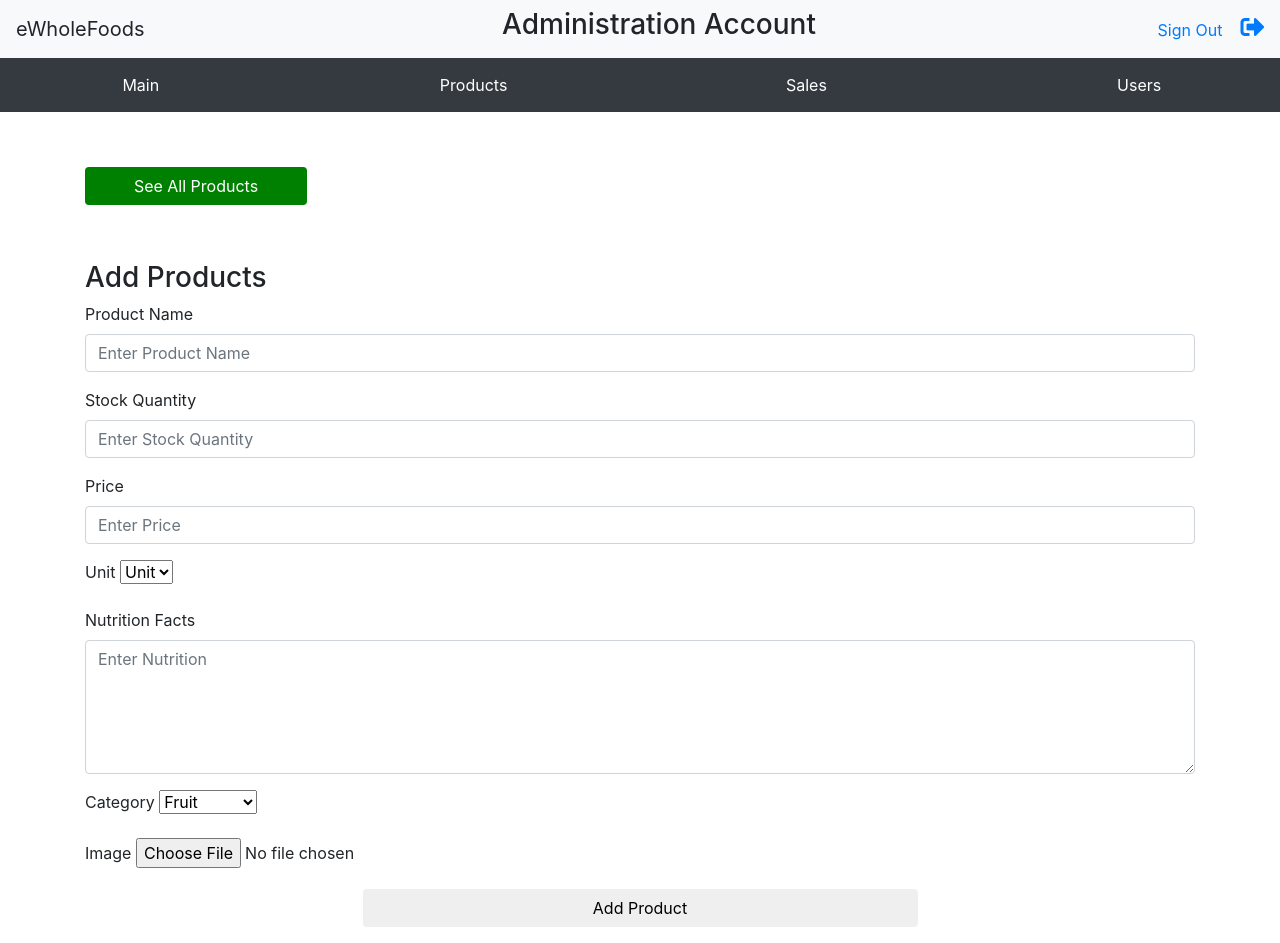
After one commit to lucychen1996/eWholeFoods, a PHP site: page /addproduct.php in a window 1280 px wide. The commit adds this page. Run offline with PHP 8.4, Linux system fonts and the light colour scheme; data that the repository does not hold is empty; some libraries are stand-ins or nearby versions.

Commit message:
Updated admin page, allow admin to add new product, and aggregate sales

```diff
--- /dev/null
+++ b/addproduct.php
@@ -0,0 +1,111 @@
+<?php
+
+require 'adminnavbar.php';
+session_start();
+require 'config.php';
+
+?>
+
+<a href="allproducts.php" class="btn addbtn">See All Products</a>
+
+<?php
+
+$_product_name = $_POST["product_name"];
+$_stock_quantity = $_POST["stock_quantity"];
+$_price= $_POST["price"];
+$_nutrition_facts = $_POST["nutrition_facts"];
+$_unit = $_POST["unit"];
+$_category = $_POST['category'];
+$file_name = $_FILES['image']['name'];
+$file_size =$_FILES['image']['size'];
+$file_tmp =$_FILES['image']['tmp_name'];
+$file_type=$_FILES['image']['type'];
+
+
+
+if(isset($_product_name)&&isset($_stock_quantity)){
+
+    if(isset($_FILES['image'])){
+        $errors= array();
+        $file_ext=strtolower(end(explode('.',$_FILES['image']['name'])));
+        $extensions= array("jpeg","jpg","png");
+        if(in_array($file_ext,$extensions)=== false){
+           $errors[]="extension not allowed, please choose a JPEG or PNG file.";
+        }
+        if($file_size > 2097152){
+           $errors[]='File size must be excately 2 MB';
+        }
+        if(empty($errors)==true){
+           move_uploaded_file($file_tmp,"pictures/".$file_name);
+        }else{
+           print_r($errors);
+        }
+     }
+
+    $sql_add = "insert into products (item_name, current_stock_quantity, price, nutrition_facts, unit, category, image)
+    values ('$_product_name', '$_stock_quantity','$_price','$_nutrition_facts','$_unit','$_category','$file_name')";
+    $result_add  = $conn->query($sql_add);
+    if($result_add ) {
+            $status = "".$_product_name." Successfully Added";
+    }
+    else {
+            $error = "Something Went Wrong";
+    }
+}
+?>
+
+<h4><?php echo $status?></h4>
+<h3>Add Products</h3>
+
+<form name="login" action="addproduct.php" method="POST" enctype = "multipart/form-data">
+    <div class="form-group">
+        <label>Product Name</label>
+        <input type="text" class="form-control" id="product_name" name="product_name" placeholder="Enter Product Name" required>
+    </div>
+    <div class="form-group">
+        <label>Stock Quantity</label>
+        <input type="number" class="form-control" min="1" id="stock_quantity" name="stock_quantity" placeholder="Enter Stock Quantity" required>
+    </div>
+    <div class="form-group">
+        <label>Price</label>
+        <input type="number" step="0.01" class="form-control" id="price" name="price" placeholder="Enter Price" required>
+    </div>
+    <div class="form-group">
+        <label>Unit</label>
+        <select name="unit">
+            <option value="unit">Unit</option>
+            <option value="lb">lbs</option>
+        </select>
+    </div>
+    <div class="form-group">
+        <label>Nutrition Facts</label>
+        <textarea class="form-control" id="nutrition_facts" name="nutrition_facts" rows="5" placeholder="Enter Nutrition" required></textarea>
+    </div>
+
+    <div class="form-group">
+        <label>Category</label>
+        <select name="category">
+            <option value="Fruit">Fruit</option>
+            <option value="Vegetable">Vegetable</option>
+            <option value="Meat">Meat</option>
+            <option value="Dairy">Dairy</option>
+            <option value="Grain">Grain</option>
+            <option value="Frozen">Frozen</option>
+            <option value="Beverage">Beverage</option>
+            <option value="Bakery">Bakery</option>
+            <option value="Snacks">Snacks</option>
+        </select>
+    </div>
+    <div class="form-group">
+        <label>Image</label>
+        <input type="file" id="image" name="image" placeholder="Enter Username" required>
+    </div>
+    <div class="form-group ">
+        <button type="submit" class="btn btn-block" id="submitbtn" value="submit" >Add Product</button>
+    </div>
+</form>
+
+
+<?php
+require 'footer.php'
+?>
--- a/adminnavbar.php
+++ b/adminnavbar.php
@@ -14,9 +14,16 @@
 
 	</head>
 	<body>
-        <nav class="navbar navbar-light bg-light justify-content-between" id="mainnav">
+        <nav class="navbar navbar-light bg-light justify-content-between">
                 <a class="navbar-brand">eWholeFoods</a>
-                <h3>Administation Page</h3>
+                <h3>Administration Account</h3>
                 <a href="logout.php">Sign Out &nbsp;&nbsp; <i style='font-size:24px' class='fas'>&#xf2f5;</i></a>
         </nav>
+        <nav class="navbar navbar-dark bg-dark justify-content-between">
+                <a href="AdminHome.php" class="btn adminbtn" id="log">Main</a>
+                <a href="allproducts.php" class="btn adminbtn" id="log">Products</a>
+                <a href="Sales.php" class="btn adminbtn" id="log">Sales</a>
+                <a href="allproducts.php" class="btn adminbtn" id="log">Users</a>
+
+        </nav>
         <div class="container">
--- a/css/main.css
+++ b/css/main.css
@@ -7,7 +7,25 @@
     margin-bottom: 5%;
 
 }
+.addbtn{
+    display: block;
+    width: 20%;
+    margin: 5% 0%;
+    color:white;
+    background-color: green;
 
+}
+.adminbtn {
+
+    display: inline;
+    width: 20%;
+    display: block;
+    align-items: center;
+    justify-content: center;
+    display: flex;
+    align-items: center;
+
+}
 #reg {
     color:white;
     background-color: navy;
@@ -15,7 +33,6 @@
 
 #log {
     color:white;
-    background-color: green;
 }
 
 form {
@@ -71,12 +88,7 @@ form {
     background-color:rgba(2, 117, 41, 0.979);
 
 }
-/* .gallery {
-    display: inline;
-    display: block;
-    display: flex;
 
-} */
 div.gallery {
     margin-top: 10%;
     border: 1px solid #ccc;
--- a/login.php
+++ b/login.php
@@ -74,7 +74,6 @@ if($result_exist){
     <div class="form-group">
         <p class="text-center"> or <br> Create an Account <a href="registration.php" id="login">Register Here!</a></p>
     </div>
-
 </form>
 
 </div>
```
Also changed, not shown: AdminHome.php (+1 -37 lines), Sales.php (added, +44 -0 lines), allproducts.php (added, +48 -0 lines), pictures/banana.jpg (added).
